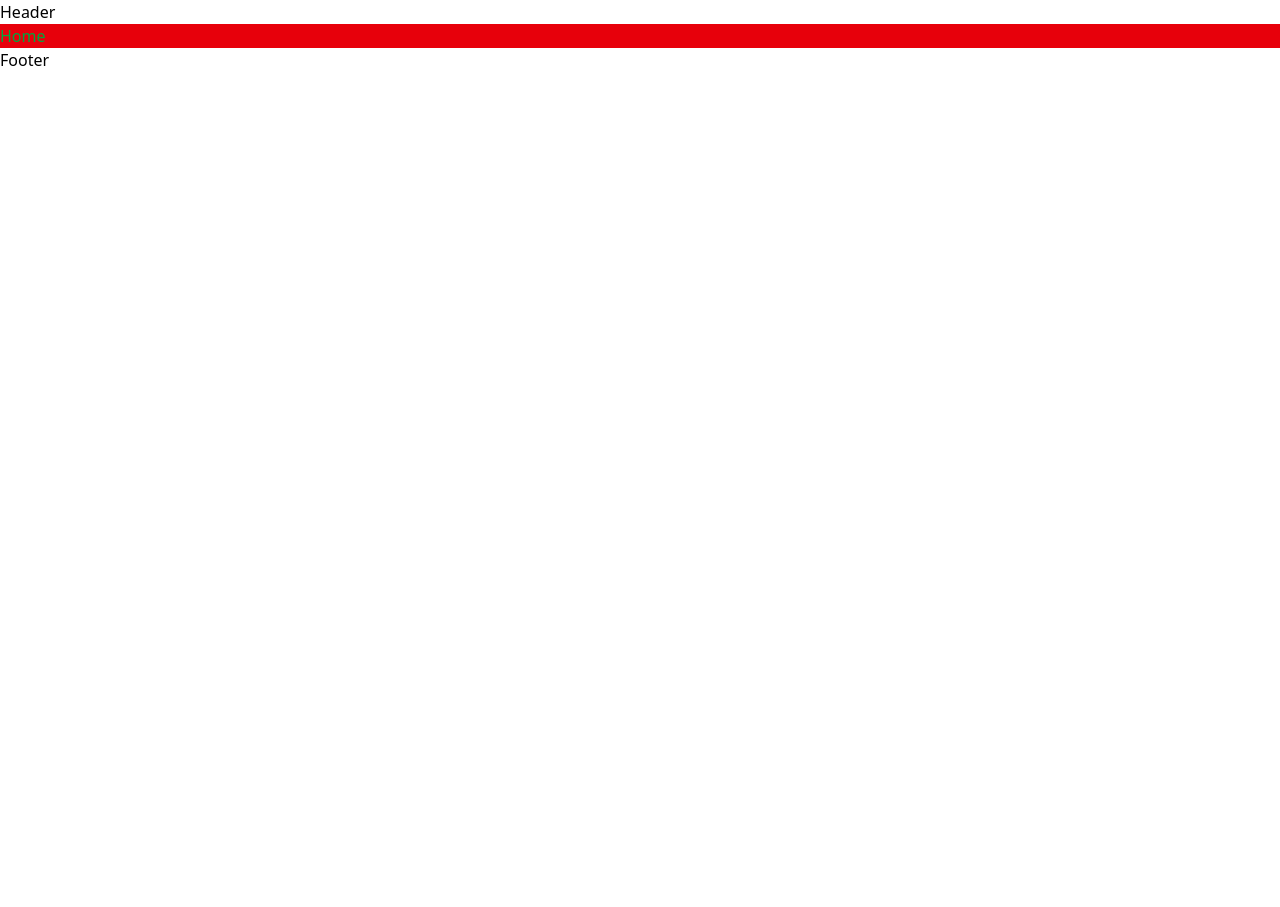
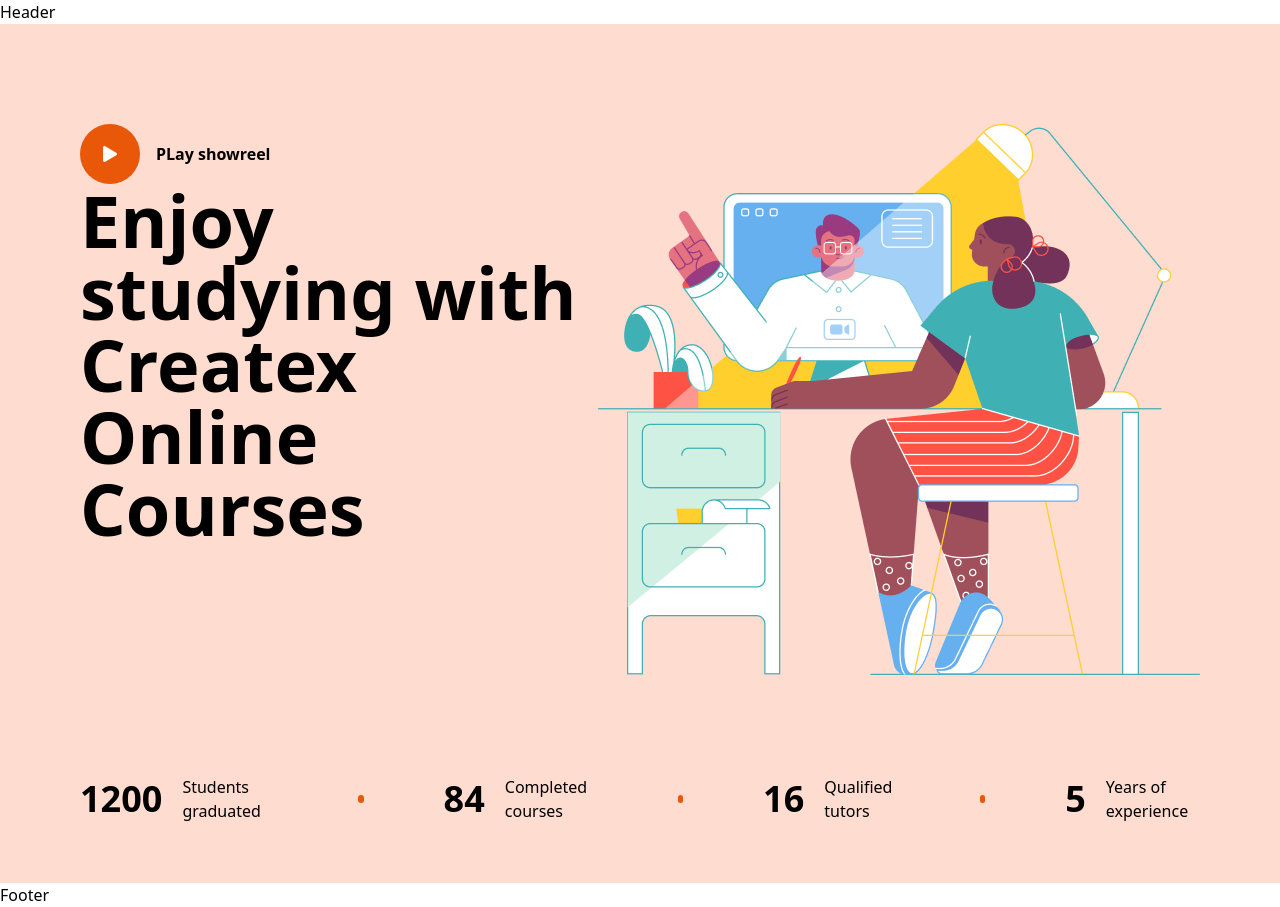
Before and after one commit to AlisherAbsaitov/createx, a React (Vite) app: page / in a window 1280 px wide. Before the commit the page ends 800 px from the top, so only its background shows below. Built offline with nearby package versions, Linux system fonts and the light colour scheme.

Commit message:
first section S

```diff
--- a/src/pages/Home.jsx
+++ b/src/pages/Home.jsx
@@ -1,7 +1,45 @@
+// General
 import React from 'react'
+// Images
+import ImageOne from '/SobirjonovImageOne.png'
+// Icons
+import { FaPlay } from "react-icons/fa";
 // Sobirjonov
 export default function Home() {
   return (
-    <div className='bg-red-600 text-green-600'>Home</div>
+    <React.Fragment>
+      <main>
+        <section className='bg-[#FEDCD0] pb-15'>
+          <div className="container mx-auto px-20">
+              <div className="flex justify-between py-25">
+                <div className="">
+                  <div className="flex gap-4 items-center">
+                    <button className='w-15 h-15 text-white flex items-center justify-center rounded-full bg-[#E85808] duration-300 transition-shadow hover:shadow-[0_0_0_15px] shadow-[#e8560842]'><FaPlay/></button>
+                    <p className='font-semibold'>PLay showreel</p>
+                  </div>
+                  <h1 className='text-7xl font-bold'>Enjoy studying with Createx Online Courses</h1>
+                  <div className="flex">
+
+                  </div>
+                </div>
+                <img src={ImageOne} alt="" />
+              </div>
+              <ul className="w-full flex gap-5 justify-between items-center">
+                <li className='text-4xl font-bold'>1200</li>
+                <li>Students graduated</li>
+                <li className='w-2 h-2 bg-[#E85808] rounded-full mx-15'></li>
+                <li className='text-4xl font-bold'>84</li>
+                <li>Completed courses</li>
+                <li className='w-2 h-2 bg-[#E85808] rounded-full mx-15'></li>
+                <li className='text-4xl font-bold'>16</li>
+                <li>Qualified tutors</li>
+                <li className='w-2 h-2 bg-[#E85808] rounded-full mx-15'></li>
+                <li className='text-4xl font-bold'>5</li>
+                <li>Years of experience</li>
+              </ul>
+            </div>
+        </section>
+      </main>
+    </React.Fragment>
   )
 }
```
Also changed, not shown: public/SobirjonovImageOne.png (added).
